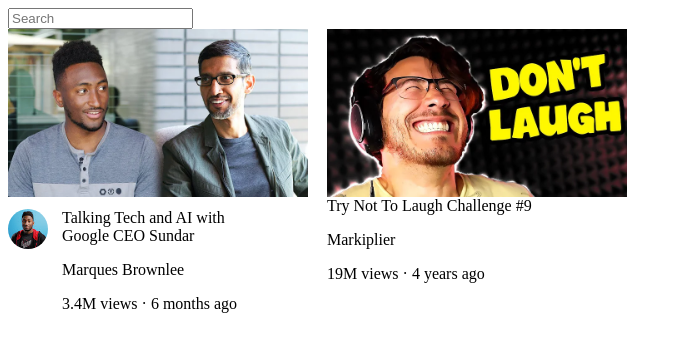
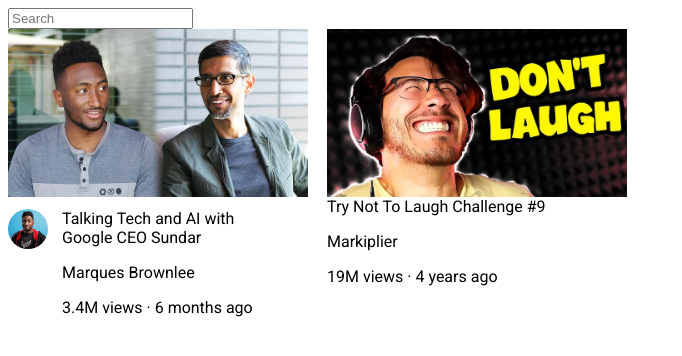
Before and after one commit to JuxtaRYCT/webdevelopment_init, a plain HTML site: page youtube.html in a window 1280 px wide. Shown: the whole page, without its empty margins (0-682 px from the left). Drawn offline with Linux system fonts and the light colour scheme.

Commit message:
feat: new fonts added

```diff
--- a/youtube.html
+++ b/youtube.html
@@ -9,6 +9,10 @@
         <link rel="preconnect" href="https://fonts.gstatic.com" crossorigin>
         <link href="https://fonts.googleapis.com/css2?family=Roboto:wght@400;500;700&display=swap" rel="stylesheet">
         <style>
+
+            P{
+                font-family: Roboto, Arial;
+            }
             .thumbnail{
                 width: 300px;
                 display: block;
```
